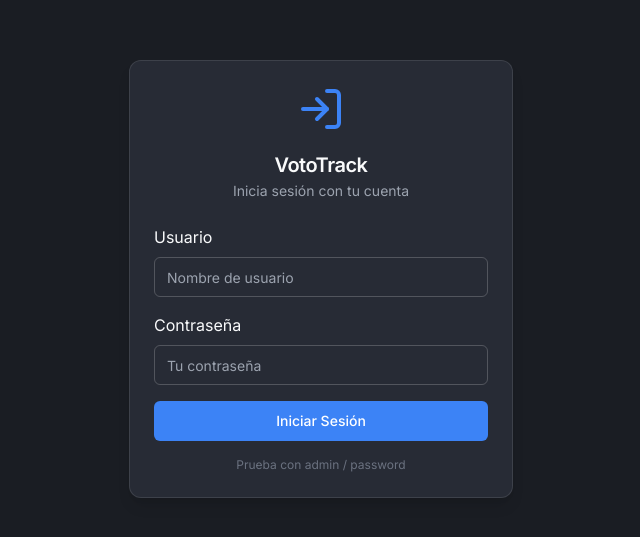
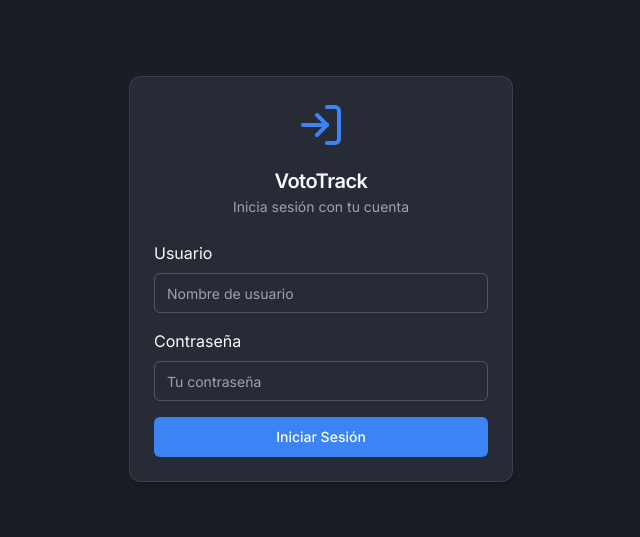
Before and after one commit to UGTSanidadSalamanca/Vototrack, a React (Vite) app: page / in a window 1280 px wide. Shown: the part 121-658 px from the top of the page, without its empty margins (319-959 px from the left). Built offline with nearby package versions, Linux system fonts and the light colour scheme.

Commit message:
Remove admin hint (final)

```diff
--- a/components/LoginScreen.tsx
+++ b/components/LoginScreen.tsx
@@ -65,9 +65,7 @@
               {isLoading ? 'Accediendo...' : 'Iniciar Sesión'}
             </Button>
           </form>
-          <div className="mt-4 text-xs text-center text-gray-500">
-            Prueba con admin / password
-          </div>
+
         </CardContent>
       </Card>
     </div>
```
